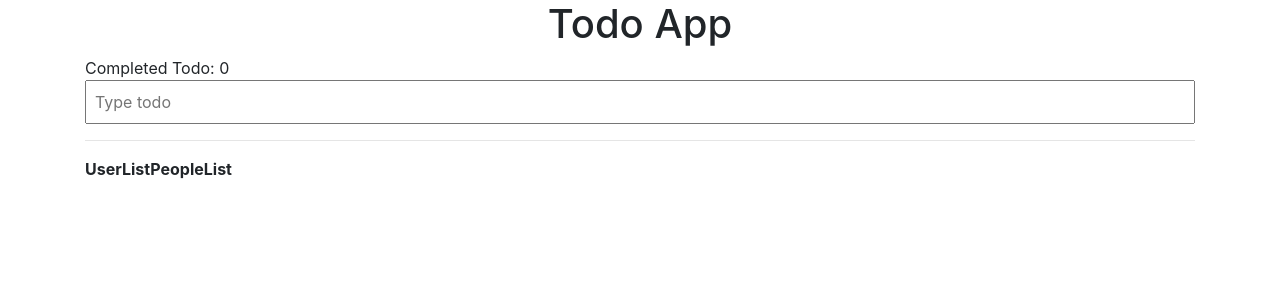
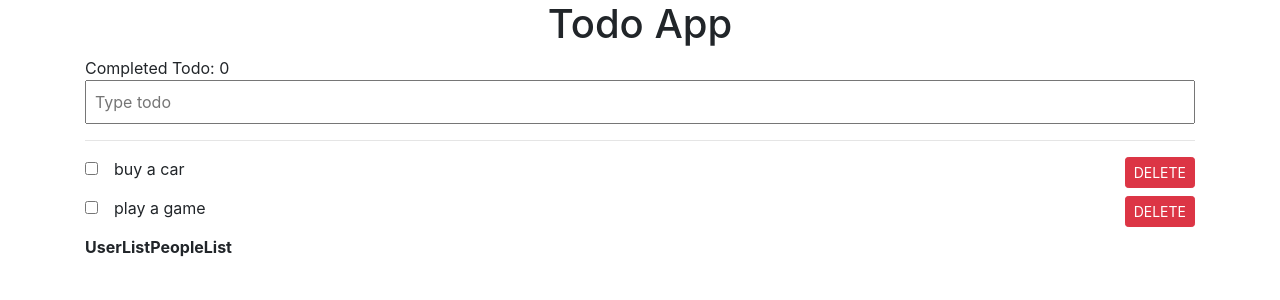
Before and after one commit to YooHyeok/vue2-cli-vuex-todo-app, a Vue app: page / in a window 1280 px wide. Shown: the top 300 px of the page. Built offline with nearby package versions, Linux system fonts and the light colour scheme.

Commit message:
feat: `TodoList.vue` - todo modules state 접근 적용

```diff
--- a/src/vuex/components/TodoList.vue
+++ b/src/vuex/components/TodoList.vue
@@ -18,7 +18,7 @@ export default {
   },
   computed: {
     todos() {
-      return this.$store.state.todos;
+      return this.$store.state.todo.todos;
     }
   },
 };
```
